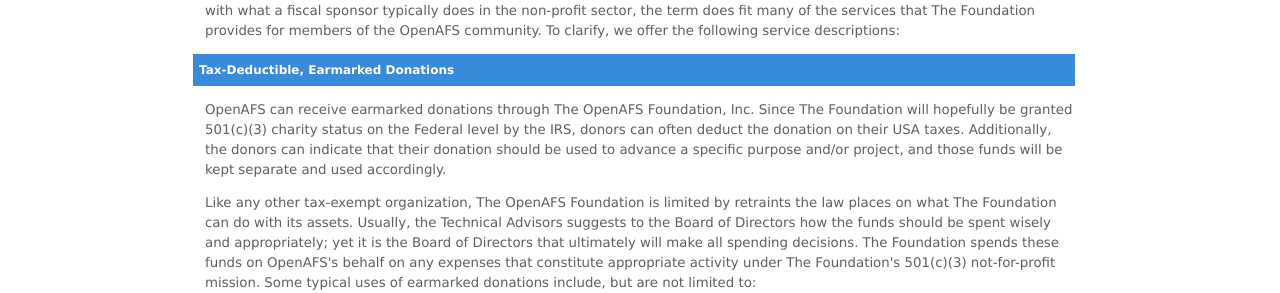
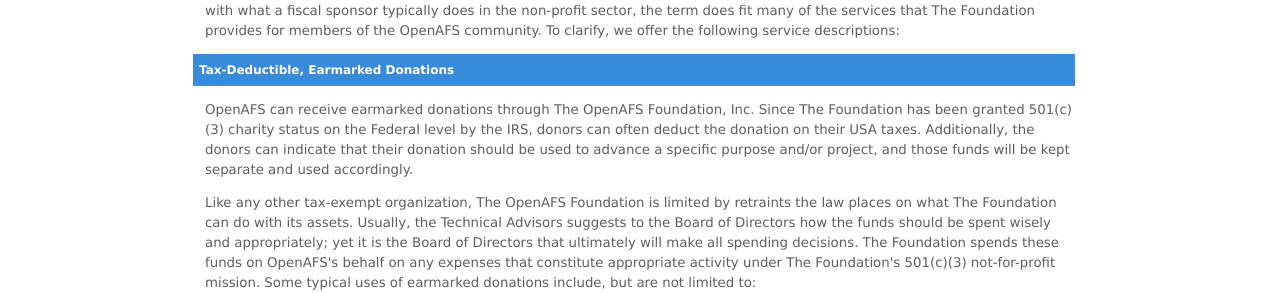
Before and after one commit to openafsfoundation/openafsfoundation.org, a Jekyll site: the page built from about/tasks/index.md, in a window 1280 px wide. Shown: the part 335-628 px from the top of the page. Built offline with Jekyll 4.4.1, drawn with Linux system fonts in a browser that asks for light colours.

Commit message:
Wording fix to reflect that non-profit status was awarded

```diff
--- a/about/tasks/index.md
+++ b/about/tasks/index.md
@@ -11,7 +11,7 @@
 
 ### Tax-Deductible, Earmarked Donations ###
 
-OpenAFS can receive earmarked donations through The OpenAFS Foundation, Inc. Since The Foundation will hopefully be granted 501(c)(3) charity status on the Federal level by the IRS, donors can often deduct the donation on their USA taxes. Additionally, the donors can indicate that their donation should be used to advance a specific purpose and/or project, and those funds will be kept separate and used accordingly.
+OpenAFS can receive earmarked donations through The OpenAFS Foundation, Inc. Since The Foundation has been granted 501(c)(3) charity status on the Federal level by the IRS, donors can often deduct the donation on their USA taxes. Additionally, the donors can indicate that their donation should be used to advance a specific purpose and/or project, and those funds will be kept separate and used accordingly.
 
 Like any other tax-exempt organization, The OpenAFS Foundation is limited by retraints the law places on what The Foundation can do with its assets. Usually, the Technical Advisors suggests to the Board of Directors how the funds should be spent wisely and appropriately; yet it is the Board of Directors that ultimately will make all spending decisions. The Foundation spends these funds on OpenAFS's behalf on any expenses that constitute appropriate activity under The Foundation's 501(c)(3) not-for-profit mission. Some typical uses of earmarked donations include, but are not limited to:
 
```
